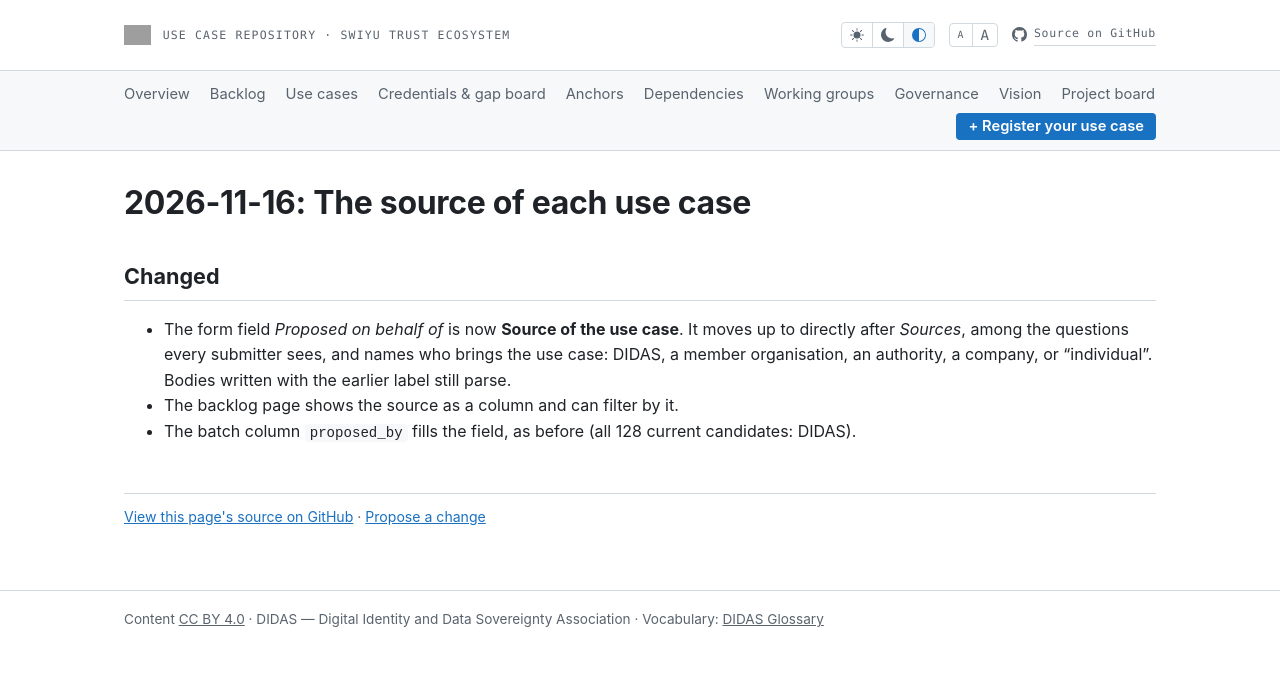
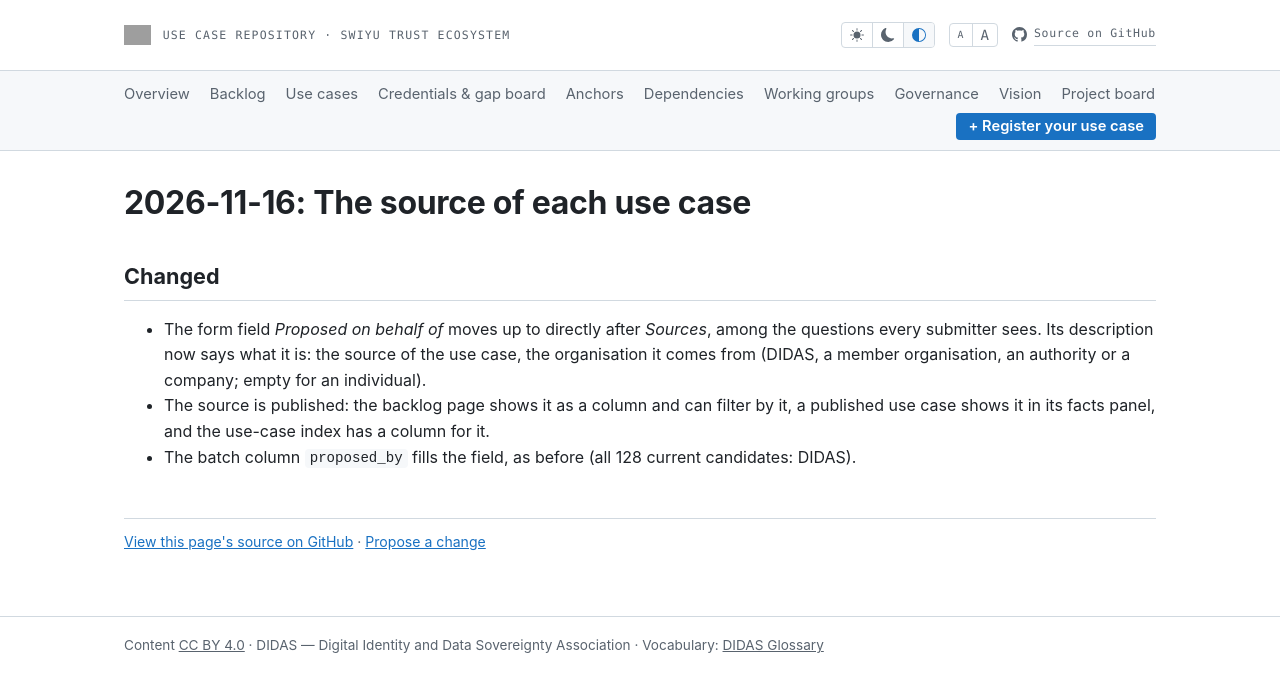
Before and after one commit to DIDAS-swiss/use-case-repository, a Jekyll site: the page built from changelog/2026-11-16-use-case-source.md, in a window 1280 px wide. Shown: the top 692 px of the page. Built offline with Jekyll 4.4.1, drawn with Linux system fonts in a browser that asks for light colours; our own code applies the rules of GitHub Pages for plain Markdown files; grey boxes are pictures that could not be loaded.

Commit message:
Keep the label Proposed on behalf of; explain it as the source; publish it
The field keeps its label and moves up; its description says it is the
source of the use case. The backlog column and filter use the same label, and
published use cases show it in their facts panel and in the index.

```diff
--- a/_layouts/default.html
+++ b/_layouts/default.html
@@ -91,6 +91,8 @@
         {%- endfor -%}
       </dd></div>{% endif -%}
       {%- if page.likely_issuer %}<div class="wide"><dt>Likely issuer</dt><dd>{{ page.likely_issuer }}</dd></div>{% endif -%}
+      {%- if page.kind == "use-case" %}<div><dt>Proposed on behalf of</dt><dd>{{ page.proposed_by | default: "an individual" }}</dd></div>{% endif -%}
+      {%- if page.evidence_status %}<div><dt>Evidence</dt><dd>{{ page.evidence_status }}</dd></div>{% endif -%}
       {%- if page.domain_steward %}<div><dt>Domain steward</dt><dd>{{ page.domain_steward }}</dd></div>{% endif -%}
       {%- if page.title_de or page.title_fr or page.title_it %}<div class="wide"><dt>DE · FR · IT</dt><dd>{{ page.title_de }} · {{ page.title_fr }} · {{ page.title_it }}</dd></div>{% endif -%}
       {%- if page.lighthouse %}<div><dt>Lighthouse</dt><dd><span class="pill {% if page.lighthouse == 'selected' %}supply-available{% else %}supply-emerging{% endif %}">{% if page.lighthouse == 'selected' %}lighthouse{% else %}candidate{% endif %}</span>{% if page.lighthouse_basis %}<br><span class="note">{{ page.lighthouse_basis }}</span>{% endif %}</dd></div>{% endif -%}
--- a/assets/backlog.js
+++ b/assets/backlog.js
@@ -58,7 +58,7 @@
     outcome: ['Facts to prove', 'Outcome: what must be proven (optional)'],
     demand: ['Demand and value', 'Demand and value (optional)'],
     evidence: ['Evidence status'],
-    source: ['Source of the use case', 'Proposed on behalf of (optional)']
+    source: ['Proposed on behalf of (optional)']
   };
   function field(body, id) {
     var labels = LABELS[id] || [id];
@@ -151,11 +151,11 @@
       '<label>Sector <select data-f="sector"><option value="">All</option>' + opts(sectionRows.map(function (s) { return [s.id.replace('ISIC-', ''), s.id.replace('ISIC-', '') + ' — ' + s.label]; })) + '</select></label>' +
       '<label>Working group <select data-f="wg"><option value="">All</option><option value="-">None yet</option>' + opts(Object.keys(groups).map(function (g) { return [g, groups[g]]; })) + '</select></label>' +
       '<label>Lighthouse <select data-f="lighthouse"><option value="">All</option>' + opts([['Lighthouse', 'Lighthouse'], ['Candidate', 'Candidate'], ['-', 'Neither']]) + '</select></label>' +
-      '<label>Source <select data-f="source"><option value="">All</option>' + opts(Object.keys(sourcesUsed).sort().map(function (s) { return [s, s]; })) + '<option value="-">Not stated</option></select></label>' +
+      '<label>Proposed on behalf of <select data-f="source"><option value="">All</option>' + opts(Object.keys(sourcesUsed).sort().map(function (s) { return [s, s]; })) + '<option value="-">Not stated</option></select></label>' +
       '<label>Search <input type="search" data-f="q" placeholder="title or id"></label>' +
       '<span class="shown" aria-live="polite"></span>' +
       '</div>' +
-      '<table class="backlog-table"><thead><tr><th>#</th><th>Use case</th><th>Sector</th><th>Working group</th><th>Source</th><th>Lighthouse</th><th>Evidence</th><th>Step</th></tr></thead><tbody></tbody></table>';
+      '<table class="backlog-table"><thead><tr><th>#</th><th>Use case</th><th>Sector</th><th>Working group</th><th>Proposed on behalf of</th><th>Lighthouse</th><th>Evidence</th><th>Step</th></tr></thead><tbody></tbody></table>';
 
     var tbody = box.querySelector('tbody');
     function update() {
--- a/changelog/2026-11-16-use-case-source.md
+++ b/changelog/2026-11-16-use-case-source.md
@@ -2,11 +2,12 @@
 
 ## Changed
 
-- The form field *Proposed on behalf of* is now **Source of the use case**. It
-  moves up to directly after *Sources*, among the questions every submitter
-  sees, and names who brings the use case: DIDAS, a member organisation, an
-  authority, a company, or "individual". Bodies written with the earlier label
-  still parse.
-- The backlog page shows the source as a column and can filter by it.
+- The form field *Proposed on behalf of* moves up to directly after *Sources*,
+  among the questions every submitter sees. Its description now says what it
+  is: the source of the use case, the organisation it comes from (DIDAS, a
+  member organisation, an authority or a company; empty for an individual).
+- The source is published: the backlog page shows it as a column and can filter
+  by it, a published use case shows it in its facts panel, and the use-case
+  index has a column for it.
 - The batch column `proposed_by` fills the field, as before (all 128 current
   candidates: DIDAS).
--- a/scripts/use_case_form.py
+++ b/scripts/use_case_form.py
@@ -37,7 +37,6 @@ LEGACY_LABELS = {
     "demand": ["Demand and value (optional)"],
     "open_questions": ["Coordination needs and open questions (optional)"],
     "sources": ["Sources (optional)"],
-    "organisation": ["Proposed on behalf of (optional)"],
 }
 
 # Retired dropdown options: still understood when reading an earlier body.
```
Also changed, not shown: CONTRIBUTING.md (+5 -3 lines), intake/README.md (+1 -1 lines), tests/test_form_pipeline.py (+2 -3 lines), use-cases/README.md (+3 -3 lines), use-cases/_template.md (+1 -1 lines), .github/ISSUE_TEMPLATE/use-case-candidate.yml.
